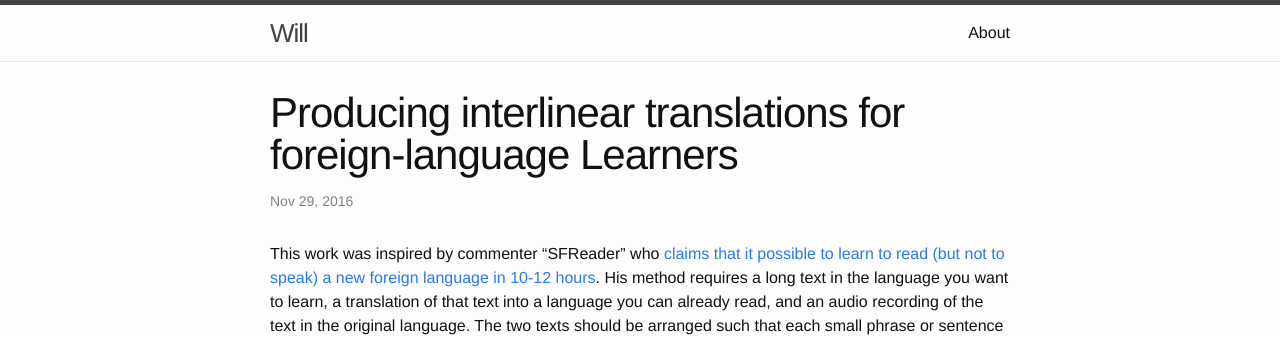
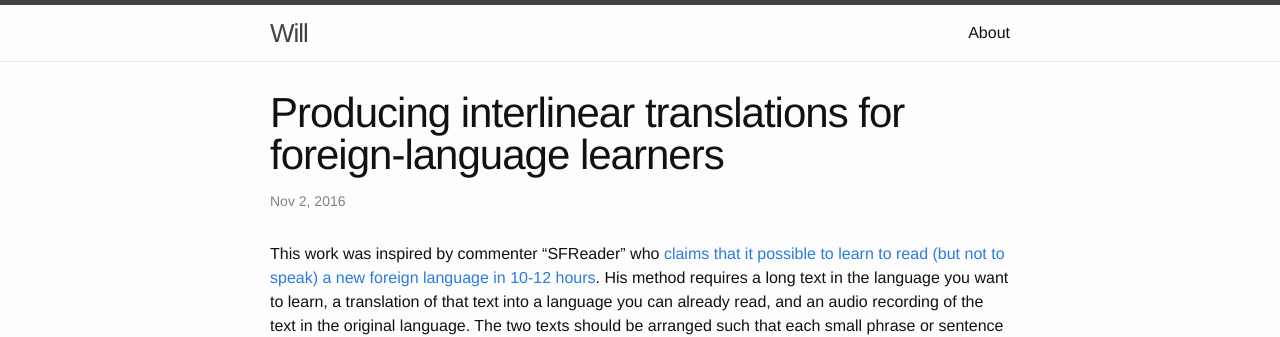
Before and after one commit to wlevine/wlevine.github.io, a Jekyll site: the page built from _posts/2016-11-02-producing-interlinear-translations-for-foreign-language-learners.markdown, in a window 1280 px wide and 900 px high. Shown: the top 337 px of the window. Built offline with Jekyll 4.4.1, drawn with Linux system fonts in a browser that asks for light colours; Markdown is read by kramdown in place of the engine named in the settings; part of the change alters nothing that is shown; some of the changed text lies outside the part shown.

Commit message:
some stupid changes

```diff
--- a/_posts/2016-11-29-producing-interlinear-translations-for-foreign-language-learners.markdown
+++ b/_posts/2016-11-02-producing-interlinear-translations-for-foreign-language-learners.markdown
@@ -1,7 +1,7 @@
 ---
 layout: post
-title: "Producing interlinear translations for foreign-language Learners"
-date: 2016-11-29T12:41:27-08:00
+title: "Producing interlinear translations for foreign-language learners"
+date: 2016-11-02T12:41:27-08:00
 ---
 
 This work was inspired by commenter "SFReader" who [claims that it
@@ -56,5 +56,12 @@ To account for non one-to-one correspondence, I test several possible alignments
 for sentences or pairs of sentences and select the one with the highest likelihood.
 [Here is an example of the output](https://rawgit.com/wlevine/translation_interleaver/master/texts/underground_chap1.html). Embarrasingly, it gets the first sentence wrong, but other
 than that it does pretty well.
+<!--
+Bing translate
+How to use-possible web interface
+how does it perform
+How does it work
+peek ahead
+-->
 
-The code for this is [available on GitHub](https://github.com/wlevine/translation_interleaver).
+Code and directions for use are [available on GitHub](https://github.com/wlevine/translation_interleaver).
```
